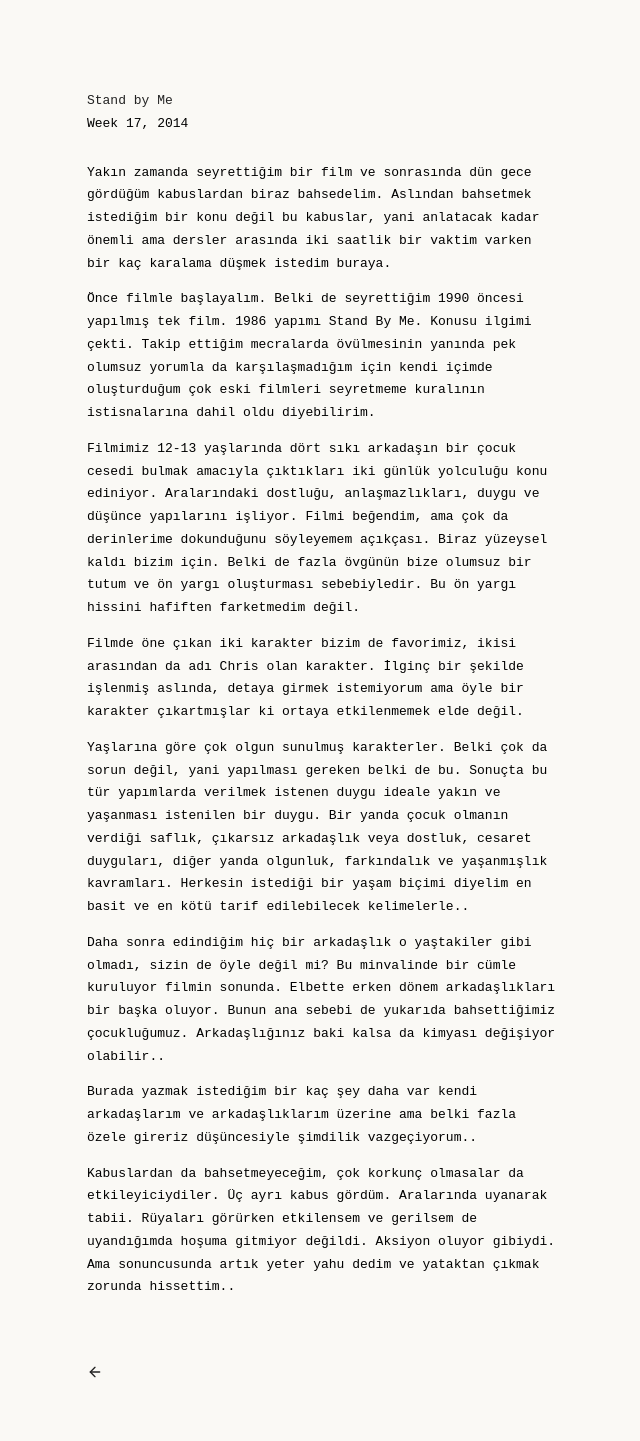
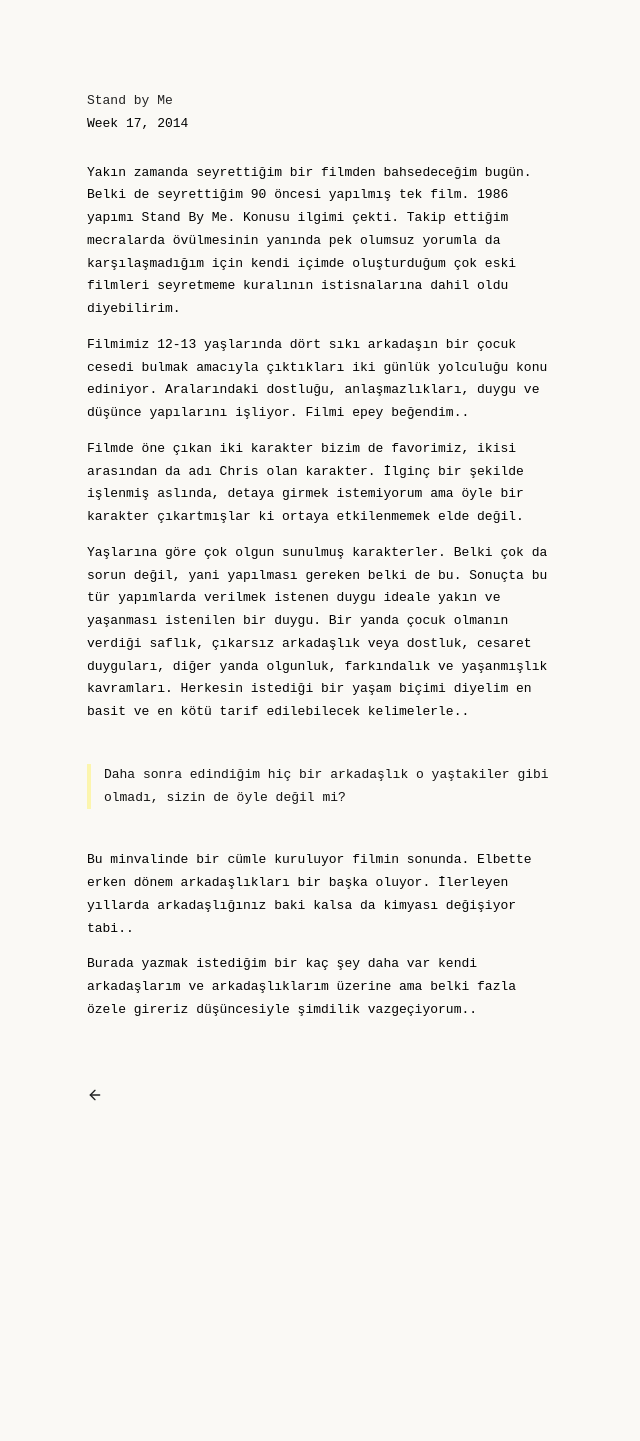
Before and after one commit to hayriartar/hayriartar.github.io, a Jekyll site: the page built from _posts/2014-04-28-standby.md, in a window 1280 px wide. Shown: the whole page, without its empty margins (319-959 px from the left). Built offline with Jekyll 4.4.1, drawn with Linux system fonts in a browser that asks for light colours; after the commit the page ends 1163 px from its top, so only the background shows below that.

Commit message:
some changes

```diff
--- a/_posts/2014-04-28-standby.md
+++ b/_posts/2014-04-28-standby.md
@@ -5,21 +5,22 @@ title:  Stand by Me
 date:   2014-04-28
 ---
 
+Yakın zamanda seyrettiğim bir filmden bahsedeceğim bugün. Belki de seyrettiğim 90 öncesi yapılmış tek film. 1986 yapımı Stand By Me. Konusu ilgimi çekti.
+Takip ettiğim mecralarda övülmesinin yanında pek olumsuz yorumla da karşılaşmadığım için kendi içimde oluşturduğum çok eski filmleri seyretmeme kuralının istisnalarına dahil oldu diyebilirim.
 
+Filmimiz 12-13 yaşlarında dört sıkı arkadaşın bir çocuk cesedi bulmak amacıyla çıktıkları iki günlük yolculuğu konu ediniyor.
+Aralarındaki dostluğu, anlaşmazlıkları, duygu ve düşünce yapılarını işliyor. Filmi epey beğendim..
 
+Filmde öne çıkan iki karakter bizim de favorimiz, ikisi arasından da adı Chris olan karakter. İlginç bir şekilde işlenmiş aslında,
+detaya girmek istemiyorum ama öyle bir karakter çıkartmışlar ki ortaya etkilenmemek elde değil.
 
-Yakın zamanda seyrettiğim bir film ve sonrasında dün gece gördüğüm kabuslardan biraz bahsedelim. Aslından bahsetmek istediğim bir konu değil bu kabuslar, yani anlatacak kadar önemli ama dersler arasında iki saatlik bir vaktim varken  bir kaç karalama düşmek istedim buraya.
+Yaşlarına göre çok olgun sunulmuş karakterler. Belki çok da sorun değil, yani yapılması gereken belki de bu.
+Sonuçta bu tür yapımlarda verilmek istenen duygu ideale yakın ve yaşanması istenilen bir duygu.
+Bir yanda çocuk olmanın verdiği saflık, çıkarsız arkadaşlık veya dostluk, cesaret duyguları, diğer yanda olgunluk, farkındalık ve yaşanmışlık kavramları.
+Herkesin istediği bir yaşam biçimi diyelim en basit ve en kötü tarif edilebilecek kelimelerle..
 
-Önce filmle başlayalım. Belki de seyrettiğim 1990 öncesi yapılmış tek film. 1986 yapımı Stand By Me. Konusu ilgimi çekti. Takip ettiğim mecralarda övülmesinin yanında pek olumsuz yorumla da karşılaşmadığım için kendi içimde oluşturduğum çok eski filmleri seyretmeme kuralının istisnalarına dahil oldu diyebilirim.
+>Daha sonra edindiğim hiç bir arkadaşlık o yaştakiler gibi olmadı, sizin de öyle değil mi?
 
-Filmimiz 12-13 yaşlarında dört sıkı arkadaşın bir çocuk cesedi bulmak amacıyla çıktıkları iki günlük yolculuğu konu ediniyor. Aralarındaki dostluğu, anlaşmazlıkları, duygu ve düşünce yapılarını işliyor. Filmi beğendim, ama çok da derinlerime dokunduğunu söyleyemem açıkçası. Biraz yüzeysel kaldı bizim için. Belki de fazla övgünün bize olumsuz bir tutum ve ön yargı oluşturması sebebiyledir. Bu ön yargı hissini hafiften farketmedim değil.
-
-Filmde öne çıkan iki karakter bizim de favorimiz, ikisi arasından da adı Chris olan karakter. İlginç bir şekilde işlenmiş aslında, detaya girmek istemiyorum ama öyle bir karakter çıkartmışlar ki ortaya etkilenmemek elde değil.
-
-Yaşlarına göre çok olgun sunulmuş karakterler. Belki çok da sorun değil, yani yapılması gereken belki de bu. Sonuçta bu tür yapımlarda verilmek istenen duygu ideale yakın ve yaşanması istenilen bir duygu. Bir yanda çocuk olmanın verdiği saflık, çıkarsız arkadaşlık veya dostluk, cesaret duyguları, diğer yanda olgunluk, farkındalık ve yaşanmışlık kavramları. Herkesin istediği bir yaşam biçimi diyelim en basit ve en kötü tarif edilebilecek kelimelerle..
-
-Daha sonra edindiğim hiç bir arkadaşlık o yaştakiler gibi olmadı, sizin de öyle değil mi? Bu minvalinde bir cümle kuruluyor filmin sonunda. Elbette erken dönem arkadaşlıkları bir başka oluyor. Bunun ana sebebi de yukarıda bahsettiğimiz çocukluğumuz. Arkadaşlığınız baki kalsa da kimyası değişiyor olabilir..
+Bu minvalinde bir cümle kuruluyor filmin sonunda. Elbette erken dönem arkadaşlıkları bir başka oluyor. İlerleyen yıllarda arkadaşlığınız baki kalsa da kimyası değişiyor tabi..
 
 Burada yazmak istediğim bir kaç şey daha var kendi arkadaşlarım ve arkadaşlıklarım üzerine ama belki fazla özele gireriz düşüncesiyle şimdilik vazgeçiyorum..
-
-Kabuslardan da bahsetmeyeceğim, çok korkunç olmasalar da etkileyiciydiler. Üç ayrı kabus gördüm. Aralarında uyanarak tabii. Rüyaları görürken etkilensem ve gerilsem de uyandığımda hoşuma gitmiyor değildi. Aksiyon oluyor gibiydi. Ama sonuncusunda artık yeter yahu dedim ve yataktan çıkmak zorunda hissettim..
```
Also changed, not shown: _posts/2014-04-21-caneklemligi.md (+7 -3 lines), _posts/2014-05-25-flipped.md (+16 -7 lines).
